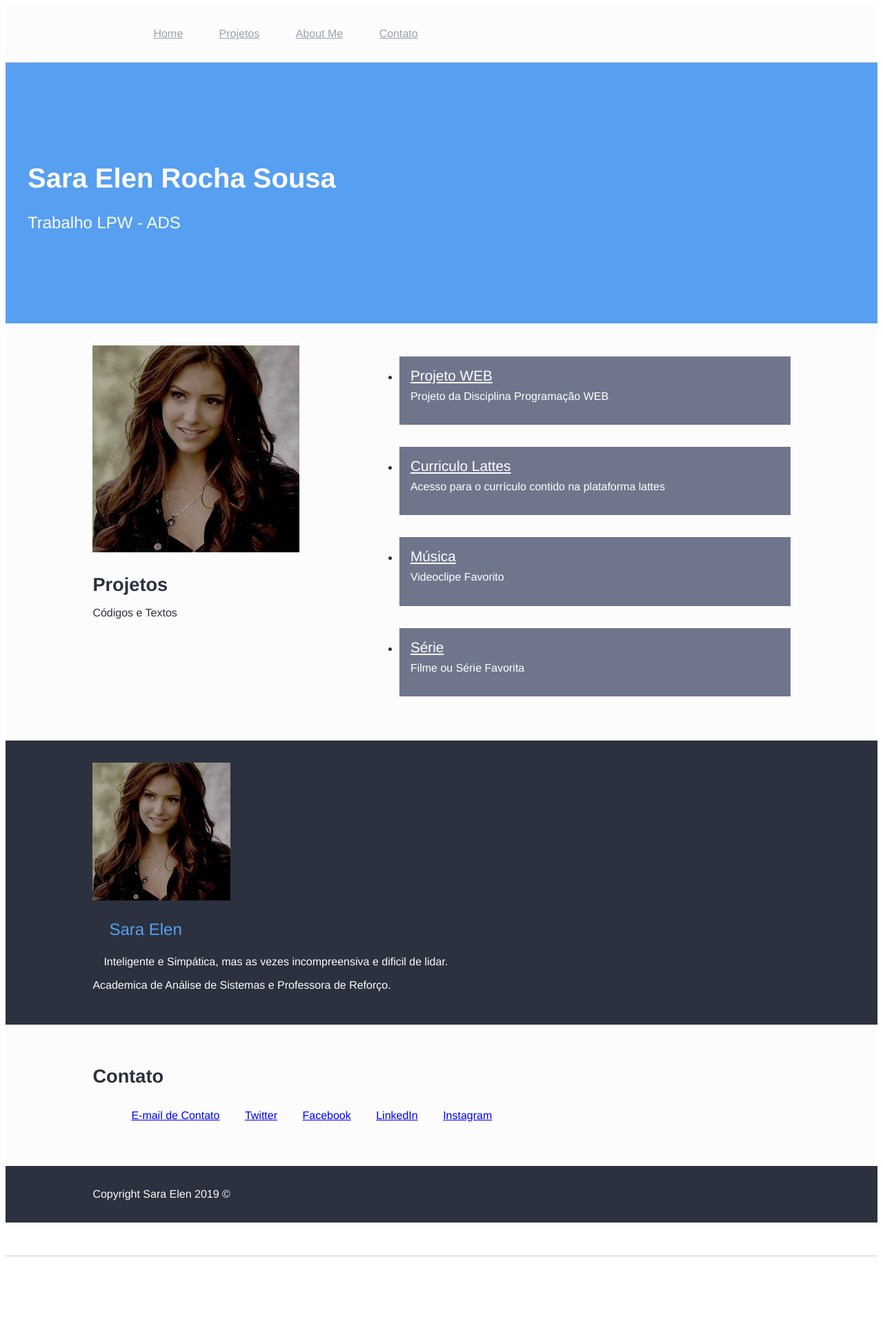
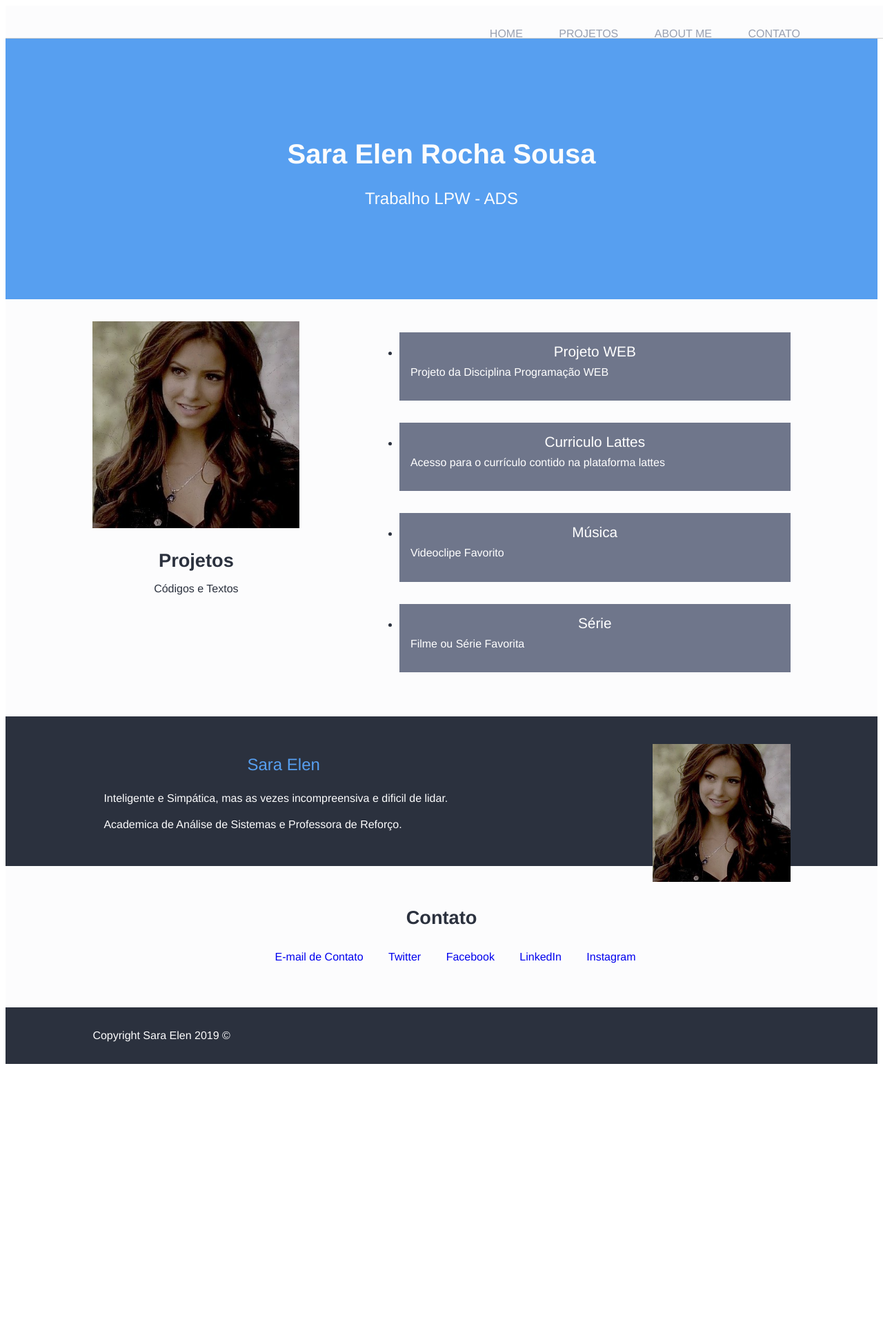
Before and after one commit to afbezerra00/AulasProgramacaoWeb, a PHP site: page / in a window 1280 px wide. Shown: the whole page at 69% size. After the commit the page ends 1543 px from the top, so only its background shows below. Run offline with PHP 8.4, Linux system fonts and the light colour scheme.

Commit message:
Estilização
Alterações no alinhamento do texto, utilização de float e position
(fixed, absolut e relative).

```diff
--- a/Estilos/blog.css
+++ b/Estilos/blog.css
@@ -1,6 +1,14 @@
+* {
+    box-sizing: border-box;
+}
+
 body {
     font-family: Helvetica, sans-serif;
 
+}
+
+a {
+    text-decoration: none;
 }
 
 section img {
@@ -12,6 +20,19 @@ header {
     border-bottom: 1px solid #CCC;
     padding-top: 1em;
     padding-bottom: 1em;
+    position: fixed;
+    width: 100%;
+    height: 3em;
+}
+
+header ul {
+    text-align: right;
+}
+
+header li a {
+    color: #99A0B0;
+    font-weight: lighter;
+    text-transform: uppercase;
 }
 
 header li {
@@ -33,12 +54,13 @@ header li {
 section {
     padding-top: 2em;
     padding-bottom: 2em;
+    text-align: center;
 }
 
 .identificacao {
     background-color: #579FF0;
     color: #FCFCFD;
-    padding: 7em 2em;
+    padding: 10em 2em 7em;
 
 }
 
@@ -107,17 +129,28 @@ header li a {
 
 #Sobre p.text {
     margin: 1em;
+    width: 50%;
+    text-align: justify;
+    line-height: 1.4em;
 
 }
 #Sobre p.Nome {
     color: #579FF0;
     font-size: 1.5em;
     margin: 1em;
+    width: 50%;
+}
+
+#Sobre {
+    position: relative;
 
 }
 
 #Sobre img {
     width: 200px;
+    position: absolute;
+    top: 2.5em;
+    right: 10%;
 }
 
 footer {
--- a/index.html
+++ b/index.html
@@ -65,7 +65,7 @@
         <img alt="Foto de Sara" src="Imagens/petrova.jpg">
         <p class="Nome">Sara Elen</p>
         <p class="text">Inteligente e Simpática, mas as vezes incompreensiva e dificil de lidar.</p>
-        <p>Academica de Análise de Sistemas e Professora de Reforço.</p>
+        <p class="text">Academica de Análise de Sistemas e Professora de Reforço.</p>
 
     </section>
 
@@ -89,45 +89,7 @@
     </footer>
 
 
-    <!-- Listas Ordenadas e Não Ordenadas -->
-
-    <lo></lo>
-    <ul></ul>
-
-    <!-- Define uma região de cabeçalho de uma página -->
-
-    <header></header>
-
-    <!-- Define uma região de rodapé -->
-
-    <footer></footer>
-
-    <!-- Define uma região de navegação de uma página ou sessão-->
-    <nav></nav>
-
-    <!-- Define uma região lógica de uma página
-    ou agrupamento de conteúdo -->
-
-    <section></section>
-
-    <!-- Define um artigo ou peça completa de conteúdo -->
-
-    <article></article>
-
-    <!-- Define um conteúdo secundário ou relacional -->
-
-    <aside></aside>
-
-
-
-
 
 </body>
 
-
-
-
-
-
-
 </html>
```
